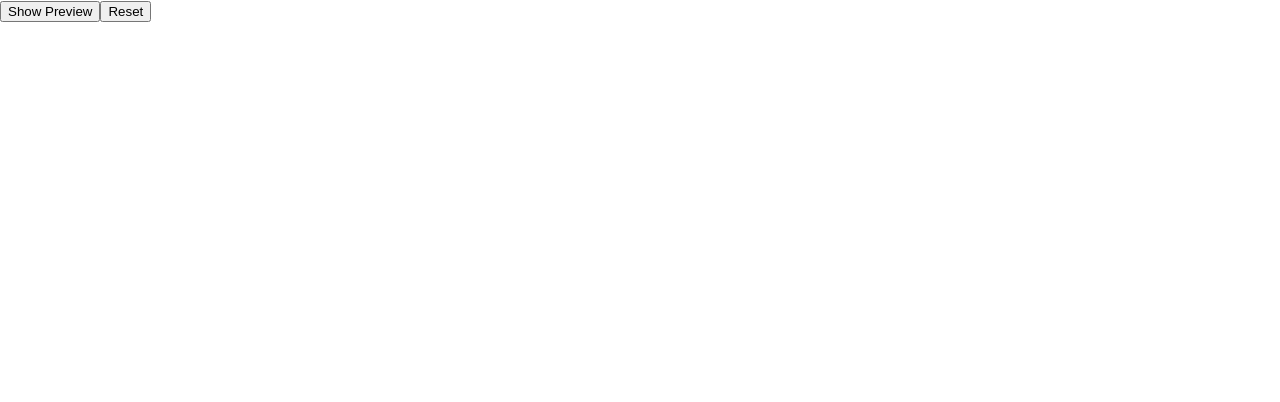
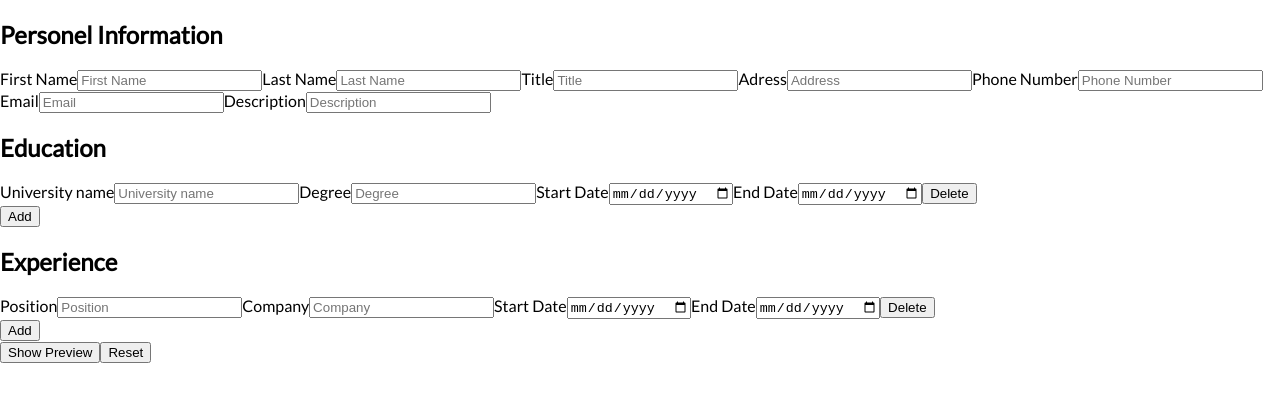
Before and after one commit to berkaysson/cv-creator-app, a React (Create React App) app: page / in a window 1280 px wide. Shown: the top 402 px of the page. Built offline with nearby package versions, Linux system fonts and the light colour scheme.

Commit message:
Add main form elements of CVForm

```diff
--- a/src/Components/Form/CVForm.js
+++ b/src/Components/Form/CVForm.js
@@ -7,14 +7,14 @@ const CVForm = () => {
 
 
   return (
-    <div>
+    <form>
       <Personal />
       <Education />
       <Experience />
 
-      <button>Show Preview</button>
-      <button>Reset</button>
-    </div>
+      <button type="submit">Show Preview</button>
+      <button type="reset">Reset</button>
+    </form>
   )
 }
 
--- a/src/Components/Form/Education.js
+++ b/src/Components/Form/Education.js
@@ -1,7 +1,14 @@
 import React from 'react';
+import EducationItem from './EducationItem';
 
 const Education = () => {
-  return
+  return (
+    <div>
+      <h2>Education</h2>
+      <EducationItem />
+      <button>Add</button>
+    </div>
+  )
 }
 
 export default Education;
--- /dev/null
+++ b/src/Components/Form/EducationItem.js
@@ -0,0 +1,22 @@
+import React from 'react';
+
+const EducationItem = () => {
+  return (
+    <div>
+      <label>University name</label>
+      <input type="text" placeholder="University name"></input>
+
+      <label>Degree</label>
+      <input type="text" placeholder="Degree"></input>
+
+      <label>Start Date</label>
+      <input type="date"></input>
+      <label>End Date</label>
+      <input type="date"></input>
+
+      <button>Delete</button>
+    </div>
+  )
+}
+
+export default EducationItem;
--- a/src/Components/Form/Experience.js
+++ b/src/Components/Form/Experience.js
@@ -1,7 +1,14 @@
 import React from 'react';
+import ExperienceItem from './ExperienceItem';
 
 const Experience = () => {
-  return
+  return (
+    <div>
+      <h2>Experience</h2>
+      <ExperienceItem />
+      <button>Add</button>
+    </div>
+  )
 }
 
 export default Experience;
--- /dev/null
+++ b/src/Components/Form/ExperienceItem.js
@@ -0,0 +1,22 @@
+import React from 'react';
+
+const ExperienceItem = () => {
+  return (
+    <div>
+      <label>Position</label>
+      <input type="text" placeholder="Position"></input>
+
+      <label>Company</label>
+      <input type="text" placeholder="Company"></input>
+
+      <label>Start Date</label>
+      <input type="date"></input>
+      <label>End Date</label>
+      <input type="date"></input>
+
+      <button>Delete</button>
+    </div>
+  )
+}
+
+export default ExperienceItem;
--- a/src/Components/Form/Personal.js
+++ b/src/Components/Form/Personal.js
@@ -1,7 +1,31 @@
-import React from 'react';
+import React from "react";
 
 const Personal = () => {
-  return
-}
+  return (
+    <div>
+      <h2>Personel Information</h2>
+      <label>First Name</label>
+      <input type="text" placeholder="First Name"></input>
+
+      <label>Last Name</label>
+      <input type="text" placeholder="Last Name"></input>
+
+      <label>Title</label>
+      <input type="text" placeholder="Title"></input>
+
+      <label>Adress</label>
+      <input type="text" placeholder="Address"></input>
+
+      <label>Phone Number</label>
+      <input type="tel" placeholder="Phone Number"></input>
+
+      <label>Email</label>
+      <input type="email" placeholder="Email"></input>
+
+      <label>Description</label>
+      <input type="text" placeholder="Description"></input>
+    </div>
+  );
+};
 
 export default Personal;
```
